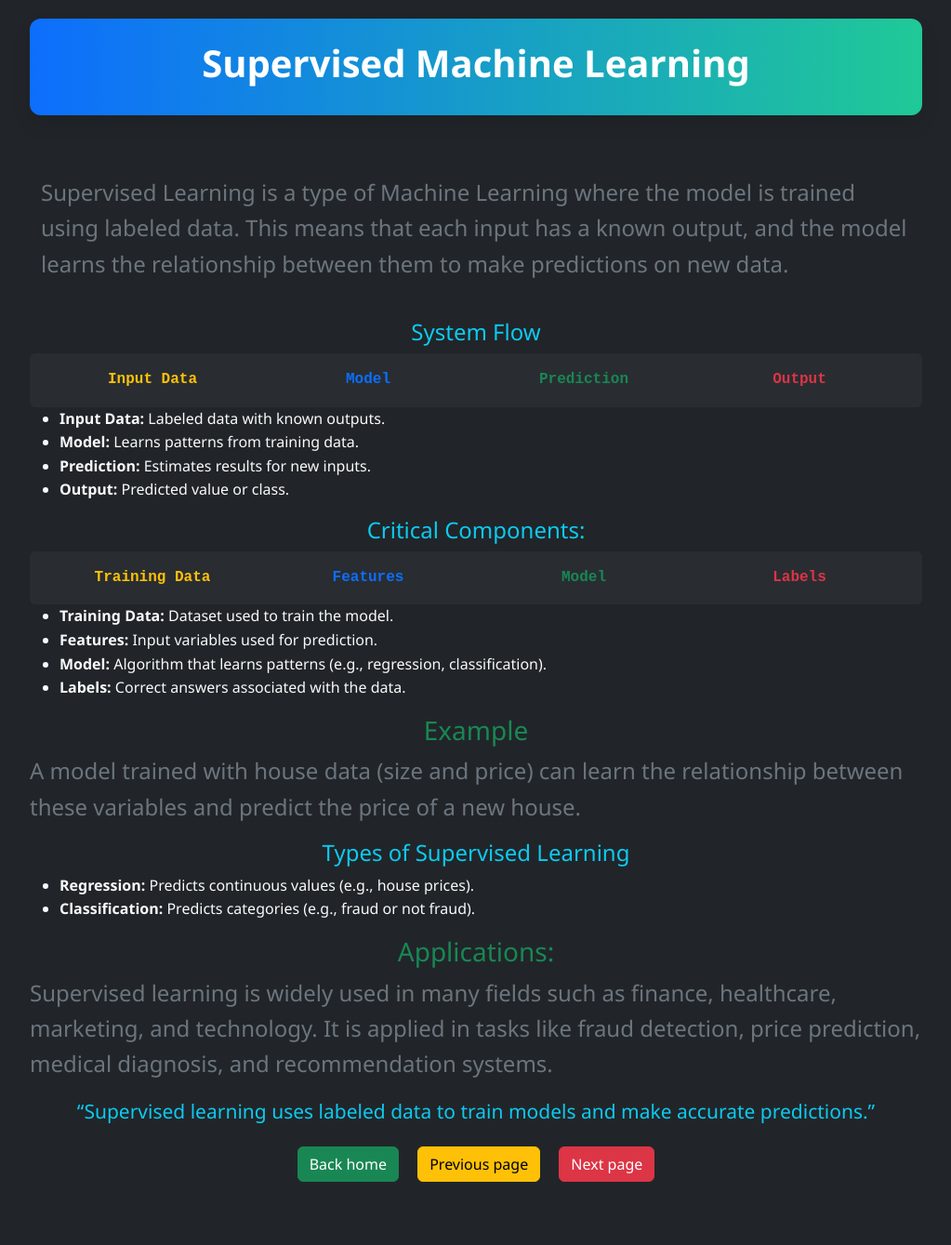
After one commit to angievelasquez-20/machinepython, a Flask app: page /supervicedLearning in a window 1280 px wide. The commit adds this page. Shown: the whole page at 93% size, without its empty margins (128-1151 px from the left). Run offline with Flask 3, Linux system fonts and the light colour scheme.

Commit message:
upload changes

```diff
--- a/app.py
+++ b/app.py
@@ -24,6 +24,11 @@ def caso3():
 @app.route('/FourPage')
 def fourPage():
     return render_template('caso4.html')
+
+@app.route('/supervicedLearning')
+def supervicedLearning():
+    return render_template('supervisedLearning.html')
+
 
 @app.route('/linearRegresion/', methods = ["GET","POST"])
 def calculatorGrade():
--- a/templates/LinearRegressionGrades.html
+++ b/templates/LinearRegressionGrades.html
@@ -24,7 +24,7 @@
 
 </div>
     <button onclick="window.location.href='/'" class="btn btn-primary">Back home</button>
-    <button onclick="window.location.href='/FourPage'" class="btn btn-primary">previous page</button>
+    <button onclick="window.location.href='/supervicedLearning'" class="btn btn-primary">previous page</button>
     <button onclick="window.location.href='/logisticRegression'" class="btn btn-secondary">Next page</button>
 <script src="https://cdn.jsdelivr.net/npm/bootstrap@5.3.8/dist/js/bootstrap.bundle.min.js" integrity="sha384-FKyoEForCGlyvwx9Hj09JcYn3nv7wiPVlz7YYwJrWVcXK/BmnVDxM+D2scQbITxI" crossorigin="anonymous"></script>
 
--- a/templates/caso4.html
+++ b/templates/caso4.html
@@ -143,7 +143,7 @@
     <div class="text-center mt-5">
         <button onclick="window.location.href='/'" class="btn btn-success mx-2">Back home</button>
         <button onclick="window.location.href='/thirdPage'" class="btn btn-warning mx-2">Previous page</button>
-        <button onclick="window.location.href='/linearRegresion'" class="btn btn-danger mx-2">Next page</button>
+        <button onclick="window.location.href='/supervicedLearning'" class="btn btn-danger mx-2">Next page</button>
     </div>
 
 </div>
--- a/templates/home.html
+++ b/templates/home.html
@@ -31,6 +31,7 @@
     <li><a class="dropdown-item" href="/secondPage">Fraud Detection</a></li>
     <li><a class="dropdown-item" href="/thirdPage">Predictive Maintenance</a></li>
     <li><a class="dropdown-item" href="/FourPage">Customer Segmentation</a></li>
+    <li><a class="dropdown-item" href="/supervicedLearning">Supervised Learning</a></li>
     <li><a class="dropdown-item" href="/linearRegresion">Linear Regression</a></li>
     <li><a class="dropdown-item" href="/logisticRegression">Logistic Regression</a></li>
   </ul>
--- /dev/null
+++ b/templates/supervisedLearning.html
@@ -0,0 +1,118 @@
+<!DOCTYPE html>
+<html lang="en">
+<head>
+    <meta charset="UTF-8">
+    <meta name="viewport" content="width=device-width, initial-scale=1.0">
+    <title>Machine Learning</title>
+
+    <!-- Bootstrap -->
+    <link href="https://cdn.jsdelivr.net/npm/bootstrap@5.3.8/dist/css/bootstrap.min.css" rel="stylesheet">
+
+    <link rel="stylesheet" href="{{url_for('static', filename='outfit.css')}}">
+</head>
+
+<body class="bg-dark text-light">
+
+<header class="text-center py-4" style="background: linear-gradient(90deg, #0d6efd, #20c997);">
+    <h1 class="fw-bold">Supervised Machine Learning</h1>
+</header>
+
+<div class="container py-4">
+
+    <p class="fs-4 text-secondary">
+      Supervised Learning is a type of Machine Learning where the model is trained
+      using labeled data. This means that each input has a known output, and the
+      model learns the relationship between them to make predictions on new data.
+    </p>
+</div>
+
+<h4 class="text-center text-info">System Flow</h4>
+
+<div class="diseño bg-secondary bg-opacity-10 rounded p-3">
+  <div class="container text-center">
+    <div class="row align-items-start">
+      <div class="col text-warning fw-bold">
+        Input Data
+      </div>
+      <div class="col text-primary fw-bold">
+        Model
+      </div>
+      <div class="col text-success fw-bold">
+        Prediction
+      </div>
+      <div class="col text-danger fw-bold">
+        Output
+      </div>
+    </div>
+  </div>
+</div>
+
+<ul class="text-light">
+  <li><strong>Input Data:</strong> Labeled data with known outputs.</li>
+  <li><strong>Model:</strong> Learns patterns from training data.</li>
+  <li><strong>Prediction:</strong> Estimates results for new inputs.</li>
+  <li><strong>Output:</strong> Predicted value or class.</li>
+</ul>
+
+<h4 class="text-center text-info">Critical Components:</h4>
+
+<div class="diseño bg-secondary bg-opacity-10 rounded p-3">
+  <div class="container text-center">
+    <div class="row align-items-start">
+      <div class="col text-warning fw-bold">
+        Training Data
+      </div>
+      <div class="col text-primary fw-bold">
+        Features
+      </div>
+      <div class="col text-success fw-bold">
+        Model
+      </div>
+      <div class="col text-danger fw-bold">
+        Labels
+      </div>
+    </div>
+  </div>
+</div>
+
+<ul class="text-light">
+  <li><strong>Training Data:</strong> Dataset used to train the model.</li>
+  <li><strong>Features:</strong> Input variables used for prediction.</li>
+  <li><strong>Model:</strong> Algorithm that learns patterns (e.g., regression, classification).</li>
+  <li><strong>Labels:</strong> Correct answers associated with the data.</li>
+</ul>
+
+<h3 class="text-center text-success">Example</h3>
+<p class="fs-4 text-secondary">
+  A model trained with house data (size and price) can learn the relationship
+  between these variables and predict the price of a new house.
+</p>
+
+<h4 class="text-center text-info">Types of Supervised Learning</h4>
+
+<ul class="text-light">
+    <li><strong>Regression:</strong> Predicts continuous values (e.g., house prices).</li>
+    <li><strong>Classification:</strong> Predicts categories (e.g., fraud or not fraud).</li>
+</ul>
+
+<h3 class="text-center text-success">Applications:</h3>
+
+<p class="fs-4 text-secondary">
+  Supervised learning is widely used in many fields such as finance, healthcare,
+  marketing, and technology. It is applied in tasks like fraud detection,
+  price prediction, medical diagnosis, and recommendation systems.
+</p>
+
+<h4 class="text-center">
+ <small class="text-info">“Supervised learning uses labeled data to train models and make accurate predictions.”</small>
+</h4>
+
+<div class="container mt-4 mb-5 text-center">
+    <button onclick="window.location.href='/'" class="btn btn-success mx-2">Back home</button>
+    <button onclick="window.location.href='/FourPage'" class="btn btn-warning mx-2">Previous page</button>
+    <button onclick="window.location.href='/linearRegresion'" class="btn btn-danger mx-2">Next page</button>
+</div>
+
+<script src="https://cdn.jsdelivr.net/npm/bootstrap@5.3.8/dist/js/bootstrap.bundle.min.js"></script>
+</body>
+</html>
```
Also changed, not shown: static/plot.png.
